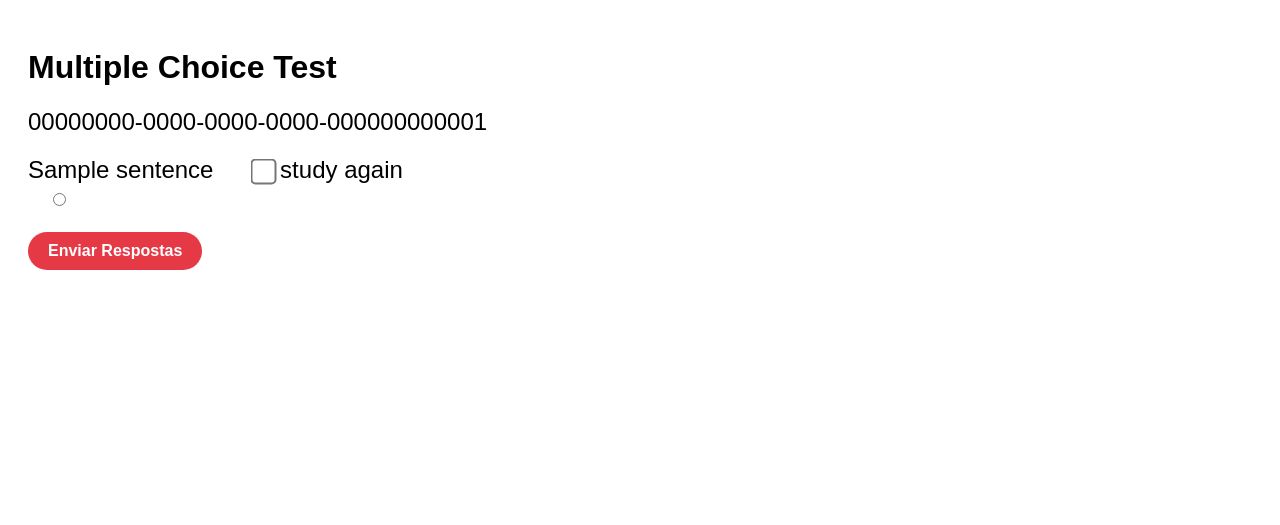
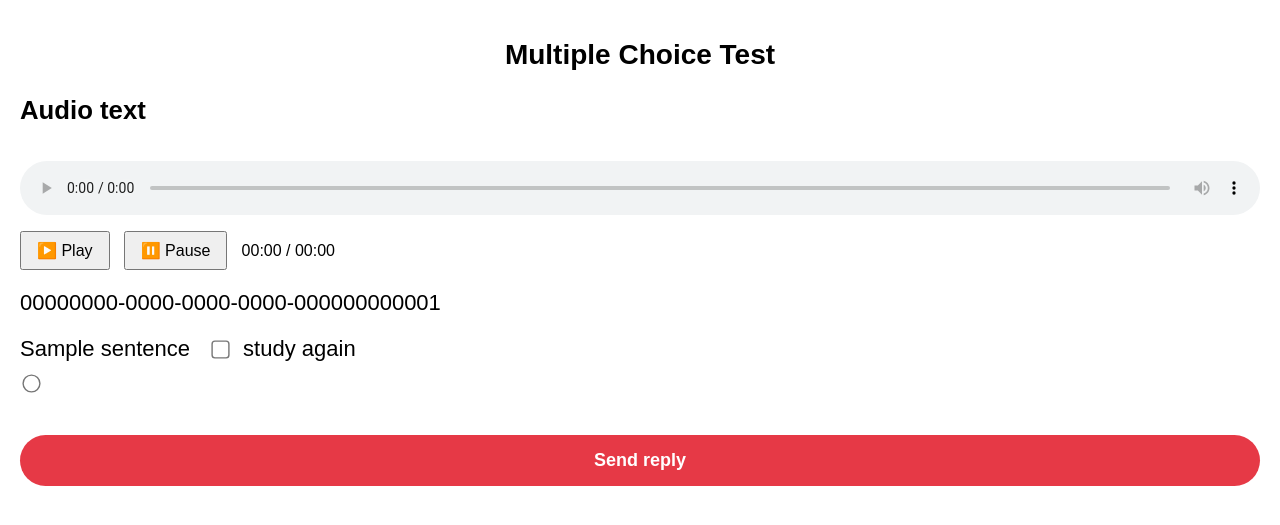
Before and after one commit to luizfelipe20/language_platform, a Django app: template memorization/templates/template_proof.html in a window 1280 px wide. Shown: the top 525 px of the page. Run offline with Django 4.2, Linux system fonts and the light colour scheme; tables that the repository leaves empty hold one stand-in row (values such as "Sample post"); the template is opened without the code that fills it: values that come from a table or form of the project are taken from there, most other values are stand-ins (such as "Sample title", 1, 10 or a date in 2020); some libraries are stand-ins or nearby versions.

Commit message:
quem disse que eu lembro

```diff
--- a/language_platform/settings.py
+++ b/language_platform/settings.py
@@ -14,8 +14,11 @@ SECRET_KEY = os.environ.get("SECRET_KEY")
 # SECURITY WARNING: don't run with debug turned on in production!
 DEBUG = os.environ.get("DEBUG")
 
-ALLOWED_HOSTS = ['*']
+ALLOWED_HOSTS = ['127.0.0.1', 'localhost', '.loca.lt']
 
+CSRF_TRUSTED_ORIGINS = [
+    "https://*.loca.lt"
+]
 
 # Application definition
 
--- a/memorization/management/commands/question_generator.py
+++ b/memorization/management/commands/question_generator.py
@@ -1,5 +1,4 @@
 import re
-import time
 import json
 from django.core.management.base import BaseCommand
 from memorization.gpt_api import sentence_generator
@@ -18,7 +17,7 @@ class Command(BaseCommand):
             and return the result in JSON format, The JSON file must contain the keys: "question", "options", "correct_answer".
             """
 
-            tag_obj, _ = Tag.objects.get_or_create(term="short_text_1")
+            tag_obj, _ = Tag.objects.get_or_create(term="short_text_2")
 
             short_text_obj, _ = ShortText.objects.get_or_create(text=short_text)
             short_text_obj.tags.add(tag_obj)
--- a/memorization/management/commands/short_text.txt
+++ b/memorization/management/commands/short_text.txt
@@ -1 +1 @@
-This is Juliet.She is five.She lives in a small town.She has a mother, a father and an elder sister.Her sister is twelve.She is a schoolgirl.Her name is Lucy.Juliet has a lot of toys.There are dolls, a rabbit, a kitten and many more.Juliet loves her dolls.They are small but very beautiful.They have a pack of clothes.Juliet likes to dress up her dolls.But most of all Juliet loves a stuffed bear.This is bear was her sister’s toy.It is very old and shabby.The bear has only one eye.And one of his paws has a lot of stitches.Their dog tore the bear’s paw off once.But this stuffed bear is Juliet’s favorite toy.She loves to hug it in her sleep.
+Learning a foreign language is a challenge.You have to know what your final aim is.Whether you want to get basic vocabulary to explain at the reception that the air-conditioner in your room is broken.Or you’d like to be fluent and read Shakespeare or Dumas in the original.Also you need to get motivated. You must concentrate and learn something new every day.No matter what methods you use – the thing is you should do it non-stop.There are a lot of necessary principles of learning: reading, writing, listening, speaking.You might get really good at it but never forget about practicing.You can’t be good enough without using your skills in real life, make it your daily routine.There’s no limit to perfection. But practice makes you a bit perfect every single day.
--- a/memorization/models.py
+++ b/memorization/models.py
@@ -7,6 +7,7 @@ class Challenge(models.Model):
     id = models.UUIDField(primary_key=True, default=uuid.uuid4, editable=False)
     name = models.CharField(max_length=200, null=True, blank=True)
     tags = models.ManyToManyField(Tag, related_name='challenges_tags', null=True, blank=True)
+    hearing = models.BooleanField(default=False)
     writing = models.BooleanField(default=False)
     is_active = models.BooleanField(default=False)
     number_of_correct_answers = models.PositiveIntegerField(default=10)
--- a/memorization/templates/result_form.html
+++ b/memorization/templates/result_form.html
@@ -28,7 +28,7 @@
 <body>
     <div class="{{color}}">
         <p>{{message}}</p>
-        <p><a href="http://localhost:8000/vocabulary_test/">Retorna para o Teste.</a></p>
+        <p><a href="{{servidor}}vocabulary_test/">Retorna para o Teste.</a></p>
     </div>
 </body>
 </html>
--- a/memorization/templates/template_proof.html
+++ b/memorization/templates/template_proof.html
@@ -2,46 +2,125 @@
 <html lang="pt-BR">
 <head>
   <meta charset="UTF-8">
+  <meta name="viewport" content="width=device-width, initial-scale=1.0">  <!-- IMPORTANTE PARA RESPONSIVIDADE -->
   <title>Prova de Múltipla Escolha</title>
+
   <style>
     body {
       font-family: Arial, sans-serif;
       padding: 20px;
+      margin: 0;
     }
-    input[type="checkbox"] {
-      transform: scale(2.0);
+
+    h1 {
+      font-size: 28px;
+      text-align: center;
+    }
+
+    /* Texto principal */
+    .short_text,
+    .content {
+      font-size: 22px;
+      margin-bottom: 20px;
+    }
+
+    /* Checkbox e radios maiores e responsivos */
+    input[type="checkbox"],
+    input[type="radio"] {
+      transform: scale(1.4);
       accent-color: #e63946;
       cursor: pointer;
+      margin-right: 10px;
     }
-    .short_text {
-      font-size: 24px;
-      margin-bottom: 20px;
-    }
-    .content {
-      font-size: 24px;
-      margin-bottom: 20px;
-    }
+
+    /* Layout da frase + checkbox */
     .sentence {
       display: flex;
-      gap: 40px;
+      gap: 20px;
+      align-items: center;
+      flex-wrap: wrap; /* Permite quebrar em telas pequenas */
     }
+
+    /* Opções */
     .options label {
       display: block;
-      margin-left: 20px;
+      margin: 10px 0;
+      font-size: 20px;
     }
+
+    /* Botão */
     .btn-form {
       background-color: #e63946;
       color: white;
       border: none;
-      padding: 10px 20px;
+      padding: 15px 25px;
       border-radius: 30px;
-      font-size: 16px;
+      font-size: 18px;
       font-weight: bold;
       cursor: pointer;
+      width: 100%; /* Melhor para mobile */
+      margin-top: 20px;
       transition: background-color 0.3s ease, transform 0.2s ease;
+    }
+
+    .btn-form:hover {
+      background-color: #c62834;
+      transform: scale(1.03);
+    }
+
+    /* Player de áudio */
+    audio {
+      width: 100%; /* Responsivo */
+      margin-top: 10px;
+    }
+
+    /* Controles do áudio */
+    #playBtn,
+    #pauseBtn {
+      padding: 8px 15px;
+      font-size: 16px;
+      margin-right: 8px;
+      cursor: pointer;
+    }
+
+    #tempo {
+      font-size: 16px;
+    }
+
+    /* 📱 MEDIA QUERY — TELAS PEQUENAS (CELULAR) */
+    @media (max-width: 600px) {
+      h1 {
+        font-size: 24px;
+      }
+
+      .short_text,
+      .content {
+        font-size: 18px;
+      }
+
+      .sentence {
+        flex-direction: column;
+        align-items: flex-start;
+        gap: 10px;
+      }
+
+      .options label {
+        font-size: 18px;
+      }
+
+      input[type="checkbox"],
+      input[type="radio"] {
+        transform: scale(1.7); /* maior para dedo */
+      }
+
+      .btn-form {
+        font-size: 18px;
+        padding: 15px;
+      }
     }
   </style>
 </head>
+
 <body>
 
   <h1>Multiple Choice Test</h1>
@@ -49,32 +128,76 @@
   <form id="prova" method="POST">
     {% csrf_token %}
 
+    {% if short_text_audio %}
+      <div class="short_text">
+        <h3>Audio text</h3>
+
+        <audio id="meuAudio" controls preload="metadata">
+          <source src="{{short_text_audio}}" type="audio/mpeg" />
+        </audio>
+
+        <div style="margin-top:10px;">
+          <button id="playBtn" type="button">▶️ Play</button>
+          <button id="pauseBtn" type="button">⏸️ Pause</button>
+          <span id="tempo">00:00 / 00:00</span>
+        </div>
+      </div>
+    {% endif %}
+
     {% if short_text %}
       <div class="short_text">
-        <div>
-          <label>{{short_text}}</label>
-        </div>
+        <label>{{short_text}}</label>
       </div>
     {% endif %}
 
     <div class="content">
       <div class="sentence">
-        <div>
-          <label>{{sentence}}</label>
-        </div>
-        <div>
-          <label for=""><input type="checkbox" name="i_dont_know" value="ok"> study again</label>
-        </div>
+        <label>{{sentence}}</label>
+
+        <label>
+          <input type="checkbox" name="i_dont_know" value="ok">
+          study again
+        </label>
       </div>
+
       <div class="options">
         {% for option in options %}
-        <label><input type="radio" name="answer_option" value="{{option.id}}"> {{option.term}}</label>
+          <label>
+            <input type="radio" name="answer_option" value="{{option.id}}">
+            {{option.term}}
+          </label>
         {% endfor %}
       </div>
     </div>
+
     <input type="hidden" name="instance_id" value="{{instance_id}}">
-    <button class="btn-form" type="submit">Enviar Respostas</button>
+    <button class="btn-form" type="submit">Send reply</button>
+
   </form>
+
+  <script>
+    const audio = document.getElementById('meuAudio');
+    const playBtn = document.getElementById('playBtn');
+    const pauseBtn = document.getElementById('pauseBtn');
+    const tempo = document.getElementById('tempo');
+
+    playBtn.addEventListener('click', () => audio.play());
+    pauseBtn.addEventListener('click', () => audio.pause());
+
+    function formatarSegundos(s) {
+      const m = Math.floor(s / 60).toString().padStart(2, '0');
+      const sec = Math.floor(s % 60).toString().padStart(2, '0');
+      return `${m}:${sec}`;
+    }
+
+    audio.addEventListener('loadedmetadata', () => {
+      tempo.textContent = `00:00 / ${formatarSegundos(audio.duration)}`;
+    });
+
+    audio.addEventListener('timeupdate', () => {
+      tempo.textContent = `${formatarSegundos(audio.currentTime)} / ${formatarSegundos(audio.duration)}`;
+    });
+  </script>
 
 </body>
 </html>
--- a/refences.py
+++ b/refences.py
@@ -37,7 +37,6 @@
 # https://chase-seibert.github.io/blog/2010/05/20/django-manytomanyfield-on-modelform-as-checkbox-widget.html
 
 
-
 # docker compose exec -it app python manage.py question_generator
 
 # docker compose exec -it app python manage.py generator_sentences
--- /dev/null
+++ b/requirements.txt
@@ -0,0 +1,4 @@
+gunicorn
+psycopg2-binary
+whitenoise
+python-dotenv
--- a/word/models.py
+++ b/word/models.py
@@ -1,6 +1,9 @@
+import os
 import uuid
+from openai import OpenAI
 from django.db import models
 from ckeditor.fields import RichTextField
+from django.core.files.base import ContentFile
 
 
 class TypePartSpeechChoices(models.TextChoices):
@@ -35,6 +38,23 @@ class ShortText(models.Model):
     def __str__(self):
         return f'{self.id}'
 
+    def audio_generator(self):
+        client = OpenAI(api_key=os.environ.get("GPT_API_KEY"))
+        response = client.audio.speech.create(
+            model="gpt-4o-mini-tts",
+            voice="alloy",
+            response_format="mp3",
+            input=self.text
+        )
+        file_name = f"audio_{self.pk or 'temp'}.mp3"
+        audio_data = ContentFile(response.content, name=file_name)
+        self.audio.save(file_name, audio_data, save=True)
+
+    def save(self, *args, **kwargs):
+        super().save(*args, **kwargs)
+        if not self.audio:
+            self.audio_generator()
+
 
 class Term(models.Model):
     id = models.UUIDField(primary_key=True, default=uuid.uuid4, editable=False)
```
Also changed, not shown: memorization/templates/button.html (deleted, +0 -55 lines), memorization/views.py (+16 -9 lines), memorization/management/commands/tokens.txt (line endings or trailing spaces), memorization/migrations/0019_challenge_hearing.py (added).
